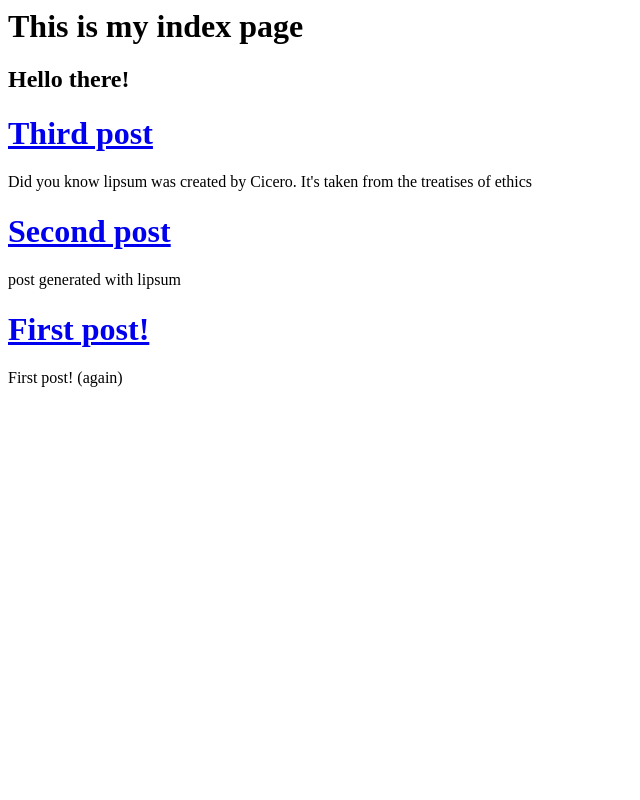
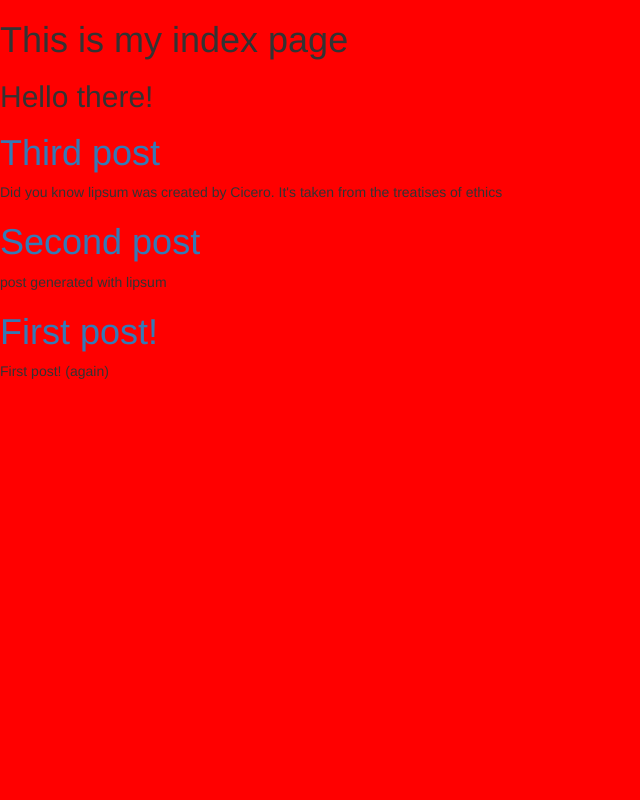
Before and after one commit to HugoValente11/MyWebSiteDjango, a Django app: page / in a window 1280 px wide. Shown: the whole page, without its empty margins (0-640 px from the left). Run offline with Django 3.2, Linux system fonts and the light colour scheme; data comes from the database, SQL or seed files in the repository; some libraries are stand-ins or nearby versions.

Commit message:
Load stylesheet

```diff
--- /dev/null
+++ b/blog/static/css/style.css
@@ -0,0 +1,3 @@
+body {
+background: #ff0000 !important;
+}
--- a/blog/templates/index.html
+++ b/blog/templates/index.html
@@ -1,3 +1,10 @@
+{% load static %}
+<link rel=stylesheet type="text/css" href="{% static 'css/style.css' %}"/>
+
+{% load bootstrap3 %}
+{% bootstrap_css %}
+{% bootstrap_javascript %}
+
 <h1>This is my index page</h1>
 <h2>Hello there!</h2>
 
--- a/mysite/settings.py
+++ b/mysite/settings.py
@@ -38,6 +38,7 @@ INSTALLED_APPS = [
     'django.contrib.messages',
     'django.contrib.staticfiles',
     'blog',
+    'bootstrap3'
 ]
 
 MIDDLEWARE = [
```
